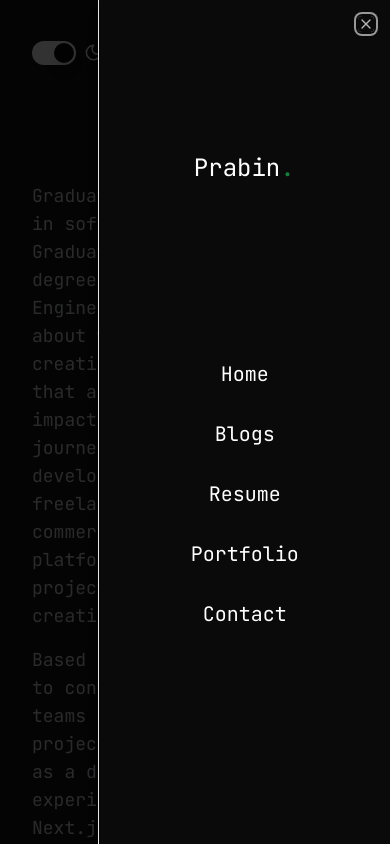
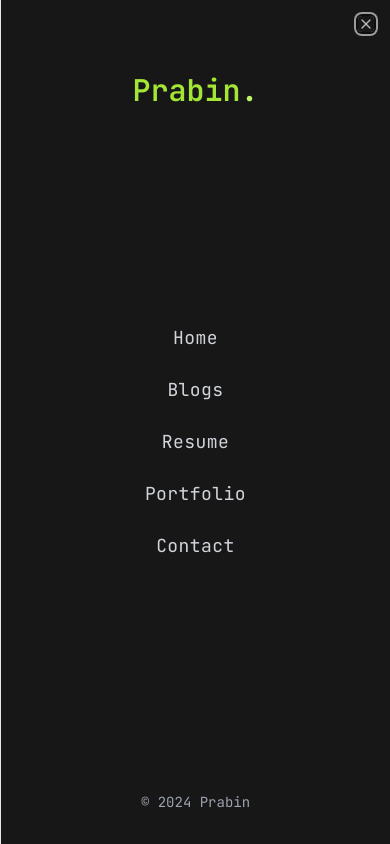
Before and after one commit to PrabinMhzn/next-portfolio, a Next.js app: page /about in a window 390 px wide. Both pictures are taken after a click on the button 378 px from the left and 53 px from the top of the page. Shown: the top 844 px of the page. Built offline with nearby package versions, Linux system fonts and the light colour scheme.

Commit message:
feat: enhance About, Header, HeroSection, MobileNav, PortfolioCard, and PortfolioModal components; improve styling, functionality, and responsiveness

```diff
--- a/app/about/page.tsx
+++ b/app/about/page.tsx
@@ -31,7 +31,6 @@ function AboutPage() {
           <div className=" text-gray-700 dark:text-gray-300 text-lg">
             <p className="mb-4">
               Graduated with Masters degree in software Engineering, I am
-              Graduated with a Master’s degree in Software Engineering, I am
               passionate about web technologies and creating digital experiences
               that are both engaging and impactful. My professional journey
               spans front-end development at Aro Software, freelance projects in
--- a/app/layout.tsx
+++ b/app/layout.tsx
@@ -19,7 +19,9 @@ export default function RootLayout({
 }>) {
   return (
     <html lang="en" suppressHydrationWarning>
-      <body className={inter.className}>
+      <body
+        className={`${inter.className} pt-[90px] sm:pt-[100px] xl:pt-[120px]`}
+      >
         <ThemeProvider
           attribute="class"
           defaultTheme="dark"
@@ -27,7 +29,7 @@ export default function RootLayout({
           disableTransitionOnChange
         >
           <Header />
-          {children}
+          <main className="min-h-screen">{children}</main>
           <Footer />
         </ThemeProvider>
       </body>
--- a/app/page.tsx
+++ b/app/page.tsx
@@ -4,6 +4,7 @@ import { motion } from "framer-motion";
 const Portfolio = React.lazy(() => import("./portfolio/page"));
 const Skills = React.lazy(() => import("@/components/Skills"));
 import HeroSection from "@/components/HeroSection";
+import ParticlesBackground from "@/components/ParticleBackground";
 
 const Home: React.FC = () => {
   const containerVariants = {
@@ -21,6 +22,7 @@ const Home: React.FC = () => {
       initial="hidden"
       animate="visible"
     >
+      <ParticlesBackground />
       <HeroSection />
       <motion.section>
         <Suspense fallback={<div>Loading...</div>}>
--- a/components/Header.tsx
+++ b/components/Header.tsx
@@ -1,5 +1,5 @@
 "use client";
-import React, { useState } from "react";
+import React, { useState, useEffect, useRef } from "react";
 import Link from "next/link";
 import { Button } from "../components/ui/button";
 import Nav from "./Nav";
@@ -17,9 +17,31 @@ interface FormData {
 
 const Header = () => {
   const [isModalOpen, setIsModalOpen] = useState(false);
+  const [showHeader, setShowHeader] = useState(true);
+  const lastScrollY = useRef(0);
 
   const openModal = () => setIsModalOpen(true);
   const closeModal = () => setIsModalOpen(false);
+
+  // 📜 Scroll listener to hide header on scroll down
+  useEffect(() => {
+    const handleScroll = () => {
+      const currentScrollY = window.scrollY;
+
+      if (currentScrollY > lastScrollY.current && currentScrollY > 80) {
+        // user scrolls down → hide header
+        setShowHeader(false);
+      } else {
+        // user scrolls up → show header
+        setShowHeader(true);
+      }
+
+      lastScrollY.current = currentScrollY;
+    };
+
+    window.addEventListener("scroll", handleScroll);
+    return () => window.removeEventListener("scroll", handleScroll);
+  }, []);
 
   const handleSubmit = async (formData: FormData) => {
     try {
@@ -43,35 +65,45 @@ const Header = () => {
   };
 
   return (
-    <header className="flex py-8 xl:py-12 text-neutral-200 w-full ">
-      <div className="container mx-auto flex  justify-between items-center gap-16">
-        <ModeToggle />
-        <div>
+    <header
+      className={`fixed top-0 left-0 w-full z-50
+  bg-neutral-900/60 backdrop-blur-xl border-b border-neutral-800/50
+  shadow-[0_2px_10px_rgba(0,0,0,0.2)]
+  transition-transform duration-500 ${
+    showHeader ? "translate-y-0" : "-translate-y-full"
+  }`}
+    >
+      <div className="container mx-auto flex justify-between items-center px-4 py-4 relative">
+        {/* Left: Mode Toggle (always on left) */}
+        <div className="flex items-center">
+          <ModeToggle />
+        </div>
+
+        {/* Center: Logo */}
+        <div className="absolute left-1/2 -translate-x-1/2 xl:static xl:translate-x-0">
           <Link href="/">
-            <h1 className=" text-3xl sm:text-4xl font-semibold text-lime-500 hover:scale-110 duration-500">
+            <h1 className="text-2xl sm:text-3xl font-semibold text-lime-500 hover:scale-110 duration-500">
               Prabin<span className="text-lime-300">.</span>
             </h1>
           </Link>
         </div>
 
+        {/* Right: Desktop Nav + Hire Me */}
         <div className="hidden xl:flex items-center gap-8">
           <Nav />
-
           <Button
             onClick={openModal}
-            className="bg-lime-500 hover:bg-lime-700 text-white font-bold py-2 px-4 rounded text-md "
+            className="bg-lime-500 hover:bg-lime-700 text-white font-bold py-2 px-4 rounded text-md"
           >
             Hire Me
           </Button>
         </div>
-        <div className="xl:hidden">
+
+        {/* Mobile Nav */}
+        <div className="flex items-center gap-3 xl:hidden">
           <MobileNav />
         </div>
       </div>
-
-      <HireMeModal isOpen={isModalOpen} onClose={closeModal}>
-        <ContactForm onSubmit={handleSubmit} />
-      </HireMeModal>
     </header>
   );
 };
--- a/components/HeroSection.tsx
+++ b/components/HeroSection.tsx
@@ -9,8 +9,6 @@ import {
 } from "framer-motion";
 import portfolioAvatar from "@/public/images/portfolioAvatar.png";
 import { SocialFloatingDock } from "@/components/Socials";
-import ParticleBackground from "@/components/ParticleBackground";
-import ScrollDownArrow from "@/components/ScrollDown";
 
 // Stickers
 import sticker1 from "@/public/images/stickers/skull-sticker.png";
@@ -100,8 +98,6 @@ const HeroSection = () => {
       variants={itemVariants}
       onClick={handleHeroClick}
     >
-      <ParticleBackground />
-
       {/* Main Heading */}
       <motion.h1
         className="text-center text-gray-300 font-bold uppercase text-3xl sm:text-4xl md:text-5xl lg:text:5xl mb-4 sm:mb-6"
@@ -174,12 +170,6 @@ const HeroSection = () => {
           />
         ))}
       </AnimatePresence>
-
-      {/* Scroll Down Arrow */}
-      <ScrollDownArrow
-        onClick={handleScrollDown}
-        className="hidden lg:flex absolute bottom-30 sm:bottom-12 left-2/3 transform -translate-x-1/2 "
-      />
     </motion.section>
   );
 };
--- a/components/MobileNav.tsx
+++ b/components/MobileNav.tsx
@@ -19,46 +19,69 @@ const MobileNav = () => {
   const [isOpen, setIsOpen] = React.useState(false);
   const [mounted, setMounted] = React.useState(false);
 
-  // Prevent rendering until the component has mounted
+  // Prevent SSR mismatch
   React.useEffect(() => {
     setMounted(true);
   }, []);
 
-  const handleLinkClick = () => {
-    setIsOpen(false); // Close the sheet when a link is clicked
-  };
+  const handleLinkClick = () => setIsOpen(false);
 
   if (!mounted) return null;
 
   return (
     <Sheet open={isOpen} onOpenChange={setIsOpen}>
-      <SheetTrigger className="flex justify-center items-center">
-        <CiMenuFries className="text-[42px] text-green-600" />
+      {/* Trigger Button */}
+      <SheetTrigger
+        aria-label="Open mobile menu"
+        className="flex justify-center items-center p-2 rounded-md hover:bg-lime-100/10 active:scale-95 transition-all"
+      >
+        <CiMenuFries className="text-[34px] sm:text-[40px] text-lime-500" />
       </SheetTrigger>
-      <SheetContent className="flex flex-col">
-        {/* {logo} */}
-        <div className=" mt-32 mb-40 text-center text-2xl">
+
+      {/* Drawer Content */}
+      <SheetContent
+        side="right"
+        className="
+          flex flex-col items-center justify-between
+          bg-neutral-900 text-white px-6 py-8
+          w-full sm:w-[80vw] md:w-[60vw]
+        "
+      >
+        {/* Logo */}
+        <div className="w-full text-center mt-10 mb-12">
           <Link href="/" onClick={handleLinkClick}>
-            <h1>
-              Prabin<span className="text-green-700">.</span>
+            <h1 className="text-3xl font-semibold text-lime-400 hover:scale-105 transition-transform">
+              Prabin<span className="text-lime-300">.</span>
             </h1>
           </Link>
         </div>
 
-        <nav className="flex flex-col justify-center items-center gap-8">
+        {/* Navigation Links */}
+        <nav className="flex flex-col items-center gap-6 w-full">
           {links.map((link, index) => (
             <Link
               href={link.path}
               key={index}
-              className={`${
-                link.path === pathname && " text-green-700 border-b-2"
-              } text-xl capitalize hover:text-green-500 transition-all`}
               onClick={handleLinkClick}
+              className={`
+                text-lg sm:text-xl capitalize tracking-wide
+                transition-all duration-300
+                ${
+                  pathname === link.path
+                    ? "text-lime-400 border-b-2 border-lime-400 pb-1"
+                    : "text-gray-300 hover:text-lime-400"
+                }
+              `}
             >
               {link.name}
             </Link>
           ))}
         </nav>
+
+        {/* Footer Section (Optional – social icons or contact info) */}
+        <div className="mt-16 text-sm text-gray-400">
+          <p>© {new Date().getFullYear()} Prabin</p>
+        </div>
       </SheetContent>
     </Sheet>
   );
--- a/components/PortfolioCard.tsx
+++ b/components/PortfolioCard.tsx
@@ -43,17 +43,21 @@ const PortfolioCard: React.FC<PortfolioCardProps> = ({
         )}
       >
         {/* FRONT SIDE */}
-        <div className="absolute inset-0 w-full h-full rounded-xl overflow-hidden shadow-xl bg-neutral-900 border border-lime-500/30 [backface-visibility:hidden] flex flex-col justify-between">
-          <div className="aspect-[4/3] bg-neutral-800 overflow-hidden">
+        <div className="absolute inset-0 w-full h-full rounded-xl overflow-hidden shadow-xl bg-neutral-900 border border-lime-500/30 [backface-visibility:hidden] flex flex-col">
+          {/* Image takes most of the space */}
+          <div className="w-full flex-1 overflow-hidden rounded-t-xl">
             <Image
               src={src}
               alt={title}
-              className="w-full h-full object-cover transition-transform duration-300 hover:scale-110"
+              width={400}
+              height={300}
+              className="w-full h-full object-cover transition-transform duration-300"
             />
           </div>
 
-          <div className="p-4 text-center flex flex-col justify-between flex-1">
-            <h1 className="text-base font-semibold text-lime-300 mb-3">
+          {/* Title area */}
+          <div className="p-3 sm:p-4 text-center">
+            <h1 className="text-base sm:text-sm md:text-base font-semibold text-lime-300">
               {title}
             </h1>
           </div>
--- a/components/ScrollDown.tsx
+++ /dev/null
@@ -1,45 +0,0 @@
-"use client";
-import { motion } from "framer-motion";
-import { ChevronDown } from "lucide-react";
-import React from "react";
-
-import {
-  Tooltip,
-  TooltipContent,
-  TooltipTrigger,
-} from "@/components/ui/tooltip";
-
-import { TooltipProvider } from "@radix-ui/react-tooltip";
-interface ScrollDownArrowProps {
-  onClick: () => void;
-  className?: string;
-  tooltipText?: string;
-}
-
-const ScrollDownArrow: React.FC<ScrollDownArrowProps> = ({
-  onClick,
-  className,
-  tooltipText = "Know More",
-}) => {
-  return (
-    <TooltipProvider>
-      <Tooltip>
-        <TooltipTrigger asChild>
-          <motion.button
-            onClick={onClick}
-            whileHover={{ scale: 2 }}
-            whileTap={{ scale: 0.9 }}
-            className={`flex items-center justify-center w-12 h-12 rounded-full bg-lime-400 hover:bg-lime-500 text-black shadow-lg transition-all duration-300 ${className}`}
-            animate={{ y: [0, 10, 0] }}
-            transition={{ repeat: Infinity, duration: 1.5, ease: "easeInOut" }}
-          >
-            <ChevronDown size={36} />
-          </motion.button>
-        </TooltipTrigger>
-        <TooltipContent> Know more </TooltipContent>
-      </Tooltip>
-    </TooltipProvider>
-  );
-};
-
-export default ScrollDownArrow;
```
Also changed, not shown: components/PortfolioModal.tsx (+52 -20 lines).
